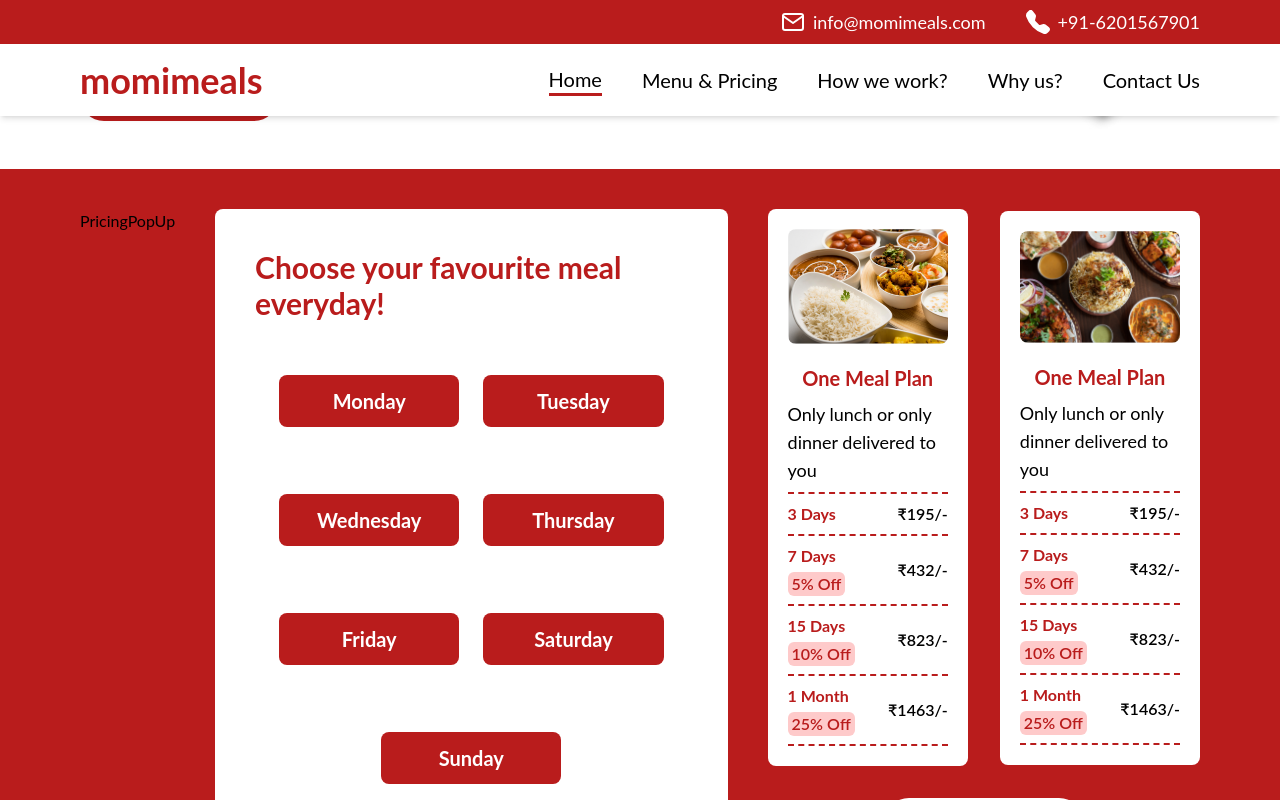
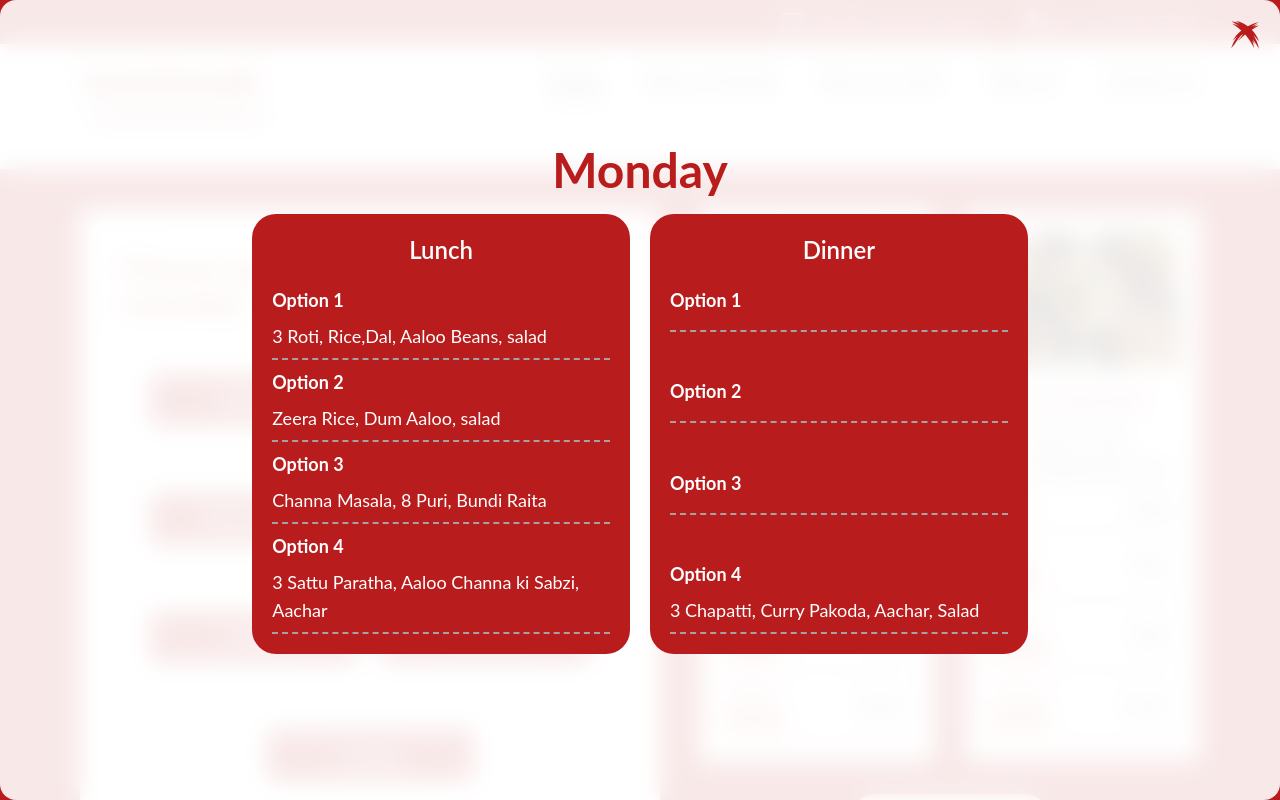
Before and after one commit to dewansijain/meal_service, a React (Create React App) app: page / in a window 1280 px wide. Both pictures are taken after a click on the element "Monday". Shown: the part 459-1259 px from the top of the page. Built offline with nearby package versions, Linux system fonts and the light colour scheme.

Commit message:
update contact and menu items

```diff
--- a/src/components/Home.jsx
+++ b/src/components/Home.jsx
@@ -8,7 +8,7 @@
         <div className="flex flex-col gap-5 lg:gap-10 flex-1 order-2 lg:order-1">
           <h1 className=" text-3xl text-center lg:text-left lg:text-6xl font-bold text-red-700">Missing Mom's Food in the New City?</h1>
           <p className="text-xl text-center lg:text-left">Enjoy the comforting flavors of home with Momimeals.Get delicious, nutritious, and safe home-cooked food delivered right to your door, reminding you of the warmth and love of your Mom.</p>
-          <button className="bg-red-700 text-white px-10 py-2 text-2xl self-center lg:self-start rounded-full">Order Now</button>
+          <a href='https://wa.me/+916201567901' rel="noreferrer" target='_blank' className="bg-red-700 hover:scale-105 active:scale-95 text-white px-10 py-2 text-2xl self-center lg:self-start rounded-full">Order Now</a>
         </div>
         <div className="flex flex-col flex-1 order-1 lg:order-2">
           <img src={image} alt="momimeals" className="w-full" />
--- a/src/components/HowWeWork.jsx
+++ b/src/components/HowWeWork.jsx
@@ -44,7 +44,7 @@
           </p>
         </div>
       </div>
-      <button className="bg-red-700 text-white px-12 py-4 text-3xl font-bold self-center rounded-full">Order Now</button>
+      <a href='https://wa.me/+916201567901' rel="noreferrer" target='_blank' className="bg-red-700 hover:scale-105 active:scale-95 text-white px-12 py-4 text-3xl font-bold self-center rounded-full">Order Now</a>
     </div>
   )
 }
--- a/src/components/MenuPricing.jsx
+++ b/src/components/MenuPricing.jsx
@@ -2,16 +2,17 @@
 import meal_1 from '../assets/meal_1.png'
 import meal_2 from '../assets/meal_2.png'
 import PricingPopUp from './PricingPopUp'
+import { AnimatePresence } from 'framer-motion'
 
 export default function MenuPricing() {
 	const data = [
-		{lunch :{option1:'3 Roti, Rice,Dal, Aaloo Beans, salad', option2:'Zeera Rice, Dum Aaloo, salad', option3:'Channa Masala, 8 Puri, Bundi Raita', option4:'3 Sattu Paratha, Aaloo Channa ki Sabzi, Aachar'}, dinner: {option1:'', option2:'', option3:'', option4:'3 Chapatti, Curry Pakoda, Aachar, Salad'}},
-		{lunch :{option1:'3 Aaloo Paratha, Dahi, Achar, Ketchup', option2:'3 Roti, Dal, Aaloo Bhujia, Rice, Aachar', option3:'2 Missi Roti, 2 Plain Roti, Curry, Zeera Aaloo', option4:'2 Roti, Matar Pulao, Tadka Dal'}, dinner: {option1:'6 Puri, Matar Paneer, Aachar', option2:'Pav Bhaji', option3:'', option4:'3 Chapatti, Shahi Paneer, Aachar'}},
-		{lunch :{option1:'Tava Pulao, Gatte ki sabzi, 2 Plain Roti, Pyaz', option2:'Chola Chawal, Salad, Aachar', option3:'3 Roti, Rice, Dal, Seasonal Sabzi', option4:'Chola, 8 Puri, Bundi Raita'}, dinner: {option1:'Channa Masala, Zeera Rice, Pyaz, Aachar', option2:'6 Puri, Channa, Kheer', option3:'', option4:'3 Chapatti, Channa Masala, Aachar'}},
-		{lunch :{option1:'3 Veg Paratha, Bundi Raita, Ketchup', option2:'Rajma Chawal, Salad, Aachar', option3:'Vegetable Pulao with Dal Fry, Aachar, Salad', option4:'3 Roti, Dal, Mix Veg, Salad'}, dinner: {option1:'', option2:'', option3:'Chinese Frankie', option4:'3 Chapatti, Achari Aaloo, Salad'}},
-		{lunch :{option1:'2 Roti, Matar Pulao, Tadka Dal', option2:'3 Roti, Dal, Aaloo matar, Aachar', option3:'3 Sattu Paratha, Chutney, Aachar', option4:'Dal, Baati, Aaloo ka chokha, Chutney'}, dinner: {option1:'Moong Dal ka Cheela, Chutney, Aachar', option2:'Idly, Sambhar, Chutney', option3:'Dal Makhni, Veg Pulao, Salad', option4:'3 Chapatti, Seasonal Sabzi, Aachar'}},
-		{lunch :{option1:'3 Roti, Dal,Rice, Mix Veg, Aachar', option2:'Plain Rice, Dal Fry with Mix Veg', option3:'3 Aaloo Paratha, Dahi, Achar, Ketchup', option4:'Masala Khichdi, Aaloo ka chokha, Aachar'}, dinner: {option1:'Pav Bhaji', option2:'Masala Frankie', option3:'Litti Chokha, Chutney, Pyaz', option4:'3 Chapatti, Gravy Aaloo, Aachar'}},
-		{lunch :{option1:'3 Roti, Rice, Dal, Seasonal Sabzi', option2:'3 Paneer Paratha, Hari Chutney, Aachar', option3:'3 Tandoori Roti, Paneer Butter Masala, Pyaz', option4:'Chhole Bhature, Pyaz'}, dinner: {option1:'Manchurian, Fried Rice', option2:'1 Veg Roll, Macroni', option3:'Manchurian, Chowmin', option4:'3 Chapatti, MixVeg, Salad'}},
+		{day: 'Monday',lunch :{option1:'3 Roti, Rice,Dal, Aaloo Beans, salad', option2:'Zeera Rice, Dum Aaloo, salad', option3:'Channa Masala, 8 Puri, Bundi Raita', option4:'3 Sattu Paratha, Aaloo Channa ki Sabzi, Aachar'}, dinner: {option1:'', option2:'', option3:'', option4:'3 Chapatti, Curry Pakoda, Aachar, Salad'}},
+		{day: 'Tuesday',lunch :{option1:'3 Aaloo Paratha, Dahi, Achar, Ketchup', option2:'3 Roti, Dal, Aaloo Bhujia, Rice, Aachar', option3:'2 Missi Roti, 2 Plain Roti, Curry, Zeera Aaloo', option4:'2 Roti, Matar Pulao, Tadka Dal'}, dinner: {option1:'6 Puri, Matar Paneer, Aachar', option2:'Pav Bhaji', option3:'', option4:'3 Chapatti, Shahi Paneer, Aachar'}},
+		{day: 'Wednesday',lunch :{option1:'Tava Pulao, Gatte ki sabzi, 2 Plain Roti, Pyaz', option2:'Chola Chawal, Salad, Aachar', option3:'3 Roti, Rice, Dal, Seasonal Sabzi', option4:'Chola, 8 Puri, Bundi Raita'}, dinner: {option1:'Channa Masala, Zeera Rice, Pyaz, Aachar', option2:'6 Puri, Channa, Kheer', option3:'', option4:'3 Chapatti, Channa Masala, Aachar'}},
+		{day: 'Thursday',lunch :{option1:'3 Veg Paratha, Bundi Raita, Ketchup', option2:'Rajma Chawal, Salad, Aachar', option3:'Vegetable Pulao with Dal Fry, Aachar, Salad', option4:'3 Roti, Dal, Mix Veg, Salad'}, dinner: {option1:'', option2:'', option3:'Chinese Frankie', option4:'3 Chapatti, Achari Aaloo, Salad'}},
+		{day: 'Friday',lunch :{option1:'2 Roti, Matar Pulao, Tadka Dal', option2:'3 Roti, Dal, Aaloo matar, Aachar', option3:'3 Sattu Paratha, Chutney, Aachar', option4:'Dal, Baati, Aaloo ka chokha, Chutney'}, dinner: {option1:'Moong Dal ka Cheela, Chutney, Aachar', option2:'Idly, Sambhar, Chutney', option3:'Dal Makhni, Veg Pulao, Salad', option4:'3 Chapatti, Seasonal Sabzi, Aachar'}},
+		{day: 'Saturday',lunch :{option1:'3 Roti, Dal,Rice, Mix Veg, Aachar', option2:'Plain Rice, Dal Fry with Mix Veg', option3:'3 Aaloo Paratha, Dahi, Achar, Ketchup', option4:'Masala Khichdi, Aaloo ka chokha, Aachar'}, dinner: {option1:'Pav Bhaji', option2:'Masala Frankie', option3:'Litti Chokha, Chutney, Pyaz', option4:'3 Chapatti, Gravy Aaloo, Aachar'}},
+		{day: 'Sunday',lunch :{option1:'3 Roti, Rice, Dal, Seasonal Sabzi', option2:'3 Paneer Paratha, Hari Chutney, Aachar', option3:'3 Tandoori Roti, Paneer Butter Masala, Pyaz', option4:'Chhole Bhature, Pyaz'}, dinner: {option1:'Manchurian, Fried Rice', option2:'1 Veg Roll, Macroni', option3:'Manchurian, Chowmin', option4:'3 Chapatti, MixVeg, Salad'}},
 	]
 	const [assignData, setAssignData] = React.useState(data[0])
 	const [popupVisible, setPopupVisible] = React.useState(false)
@@ -22,29 +23,31 @@
 
 	return (
 		<div className="px-5 py-10 lg:px-20 bg-red-700 flex flex-col lg:flex-row gap-10" id='menu'>
+			<AnimatePresence>
 			{popupVisible && <PricingPopUp assignData={assignData} setPopupVisible={setPopupVisible} />}
+			</AnimatePresence>
 			<div className='flex p-10 flex-1 bg-white rounded-lg flex-col justify-between items-center gap-8'>
 				<h2 className='text-3xl font-bold text-red-700 text-center lg:text-left'>Choose your favourite meal everyday!</h2>
 				<div className="flex flex-row flex-wrap gap-6 flex-1 justify-center items-center">
-					<div className="flex flex-col w-5/12 p-3 bg-red-700 rounded-lg items-center justify-center" onClick={() => handleClick(0)}>
+					<div className="flex flex-col w-5/12 p-3 bg-red-700 rounded-lg items-center justify-center cursor-pointer hover:scale-105 active:scale-95" onClick={() => handleClick(0)}>
 						<h3 className="text-sm lg:text-xl font-bold text-white">Monday</h3>
 					</div>
-					<div className="flex flex-col w-5/12 p-3 bg-red-700 rounded-lg items-center justify-center" onClick={() => handleClick(1)}>
+					<div className="flex flex-col w-5/12 p-3 bg-red-700 rounded-lg items-center justify-center cursor-pointer hover:scale-105 active:scale-95" onClick={() => handleClick(1)}>
 						<h3 className="text-sm lg:text-xl font-bold text-white">Tuesday</h3>
 					</div>
-					<div className="flex flex-col w-5/12 p-3 bg-red-700 rounded-lg items-center justify-center" onClick={() => handleClick(2)}>
+					<div className="flex flex-col w-5/12 p-3 bg-red-700 rounded-lg items-center justify-center cursor-pointer hover:scale-105 active:scale-95" onClick={() => handleClick(2)}>
 						<h3 className="text-sm lg:text-xl font-bold text-white">Wednesday</h3>
 					</div>
-					<div className="flex flex-col w-5/12 p-3 bg-red-700 rounded-lg items-center justify-center" onClick={() => handleClick(3)}>
+					<div className="flex flex-col w-5/12 p-3 bg-red-700 rounded-lg items-center justify-center cursor-pointer hover:scale-105 active:scale-95" onClick={() => handleClick(3)}>
 						<h3 className="text-sm lg:text-xl font-bold text-white">Thursday</h3>
 					</div>
-					<div className="flex flex-col w-5/12 p-3 bg-red-700 rounded-lg items-center justify-center" onClick={() => handleClick(4)}>
+					<div className="flex flex-col w-5/12 p-3 bg-red-700 rounded-lg items-center justify-center cursor-pointer hover:scale-105 active:scale-95" onClick={() => handleClick(4)}>
 						<h3 className="text-sm lg:text-xl font-bold text-white">Friday</h3>
 					</div>
-					<div className="flex flex-col w-5/12 p-3 bg-red-700 rounded-lg items-center justify-center" onClick={() => handleClick(5)}>
+					<div className="flex flex-col w-5/12 p-3 bg-red-700 rounded-lg items-center justify-center cursor-pointer hover:scale-105 active:scale-95" onClick={() => handleClick(5)}>
 						<h3 className="text-sm lg:text-xl font-bold text-white">Saturday</h3>
 					</div>
-					<div className="flex flex-col w-5/12 p-3 bg-red-700 rounded-lg items-center justify-center" onClick={() => handleClick(6)}>
+					<div className="flex flex-col w-5/12 p-3 bg-red-700 rounded-lg items-center justify-center cursor-pointer hover:scale-105 active:scale-95" onClick={() => handleClick(6)}>
 						<h3 className="text-sm lg:text-xl font-bold text-white">Sunday</h3>
 					</div>
 				</div>
@@ -128,7 +131,7 @@
 						</div>
 					</div>
 				</div>
-				<button className="bg-white text-red-700 px-10 py-2 text-2xl rounded-full">Order Now</button>
+				<a href='https://wa.me/+916201567901' rel="noreferrer" target='_blank' className="bg-white hover:scale-105 active:scale-95 text-red-700 px-10 py-2 text-2xl rounded-full">Order Now</a>
 			</div>
 		</div>
 	)
--- a/src/components/PricingPopUp.jsx
+++ b/src/components/PricingPopUp.jsx
@@ -1,7 +1,70 @@
 import React from 'react'
+import { GiCrossMark } from 'react-icons/gi'
+import { motion } from 'framer-motion'
 
-export default function PricingPopUp() {
+export default function PricingPopUp({ assignData, setPopupVisible }) {
+  const variants = {
+    hidden: { opacity: 0, y: -100 },
+    visible: { opacity: 1, y: 0 },
+    exit: { opacity: 0, y: -100 }
+  }
   return (
-    <div>PricingPopUp</div>
+    <motion.div
+      variants={variants}
+      initial='hidden'
+      animate='visible'
+      exit='exit'
+      duration={0.5}
+      transition={{ type: 'spring', stiffness: 100 }}
+    className='flex flex-col gap-5 items-center justify-center fixed top-0 left-0 w-full h-screen z-50 backdrop-blur-md'>
+      <div className='flex relative flex-col gap-5 items-center h-screen w-screen justify-center bg-white/60 lg:bg-white/90 p-3 lg:p-10 lg:rounded-2xl'>
+        <GiCrossMark className='absolute top-5 right-5 text-3xl text-red-700 cursor-pointer' onClick={() => setPopupVisible(false)} />
+        <h1 className='text-2xl lg:text-5xl font-bold text-red-700'>{assignData.day}</h1>
+        <div className='flex flex-col lg:flex-row gap-2 lg:gap-5 overflow-y-auto px-3'>
+          <div className='flex flex-col flex-1 gap-5 bg-red-700 p-5 rounded-3xl'>
+            <h2 className=' text-lg lg:text-2xl text-center font-semibold text-white'>Lunch</h2>
+            <div className='flex flex-col gap-2 flex-1 justify-between'>
+              <div className='flex flex-col gap-0.5 lg:gap-2 border-b-2 pb-2 border-neutral-400 border-dashed'>
+                <p className='text-md lg:text-lg font-bold text-white'>Option 1</p>
+                <p className='text-md lg:text-lg text-white'>{assignData.lunch.option1}</p>
+              </div>
+              <div className='flex flex-col gap-0.5 lg:gap-2 border-b-2 pb-2 border-neutral-400 border-dashed'>
+                <p className='text-md lg:text-lg font-bold text-white'>Option 2</p>
+                <p className='text-md lg:text-lg text-white'>{assignData.lunch.option2}</p>
+              </div>
+              <div className='flex flex-col gap-0.5 lg:gap-2 border-b-2 pb-2 border-neutral-400 border-dashed'>
+                <p className='text-md lg:text-lg font-bold text-white'>Option 3</p>
+                <p className='text-md lg:text-lg text-white'>{assignData.lunch.option3}</p>
+              </div>
+              <div className='flex flex-col gap-0.5 lg:gap-2 border-b-2 pb-2 border-neutral-400 border-dashed'>
+                <p className='text-md lg:text-lg font-bold text-white'>Option 4</p>
+                <p className='text-md lg:text-lg text-white'>{assignData.lunch.option4}</p>
+              </div>
+            </div>
+          </div>
+          <div className='flex flex-col flex-1 gap-5 bg-red-700 p-5 rounded-3xl'>
+            <h2 className=' text-lg lg:text-2xl text-center font-semibold text-white'>Dinner</h2>
+            <div className='flex flex-col gap-2 flex-1 justify-between'>
+              <div className='flex flex-col gap-0.5 lg:gap-2 border-b-2 pb-2 border-neutral-400 border-dashed'>
+                <p className='text-md lg:text-lg font-bold text-white'>Option 1</p>
+                <p className='text-md lg:text-lg text-white'>{assignData.dinner.option1}</p>
+              </div>
+              <div className='flex flex-col gap-0.5 lg:gap-2 border-b-2 pb-2 border-neutral-400 border-dashed'>
+                <p className='text-md lg:text-lg font-bold text-white'>Option 2</p>
+                <p className='text-md lg:text-lg text-white'>{assignData.dinner.option2}</p>
+              </div>
+              <div className='flex flex-col gap-0.5 lg:gap-2 border-b-2 pb-2 border-neutral-400 border-dashed'>
+                <p className='text-md lg:text-lg font-bold text-white'>Option 3</p>
+                <p className='text-md lg:text-lg text-white'>{assignData.dinner.option3}</p>
+              </div>
+              <div className='flex flex-col gap-0.5 lg:gap-2 border-b-2 pb-2 border-neutral-400 border-dashed'>
+                <p className='text-md lg:text-lg font-bold text-white'>Option 4</p>
+                <p className='text-md lg:text-lg text-white'>{assignData.dinner.option4}</p>
+              </div>
+            </div>
+          </div>
+        </div>
+      </div>
+    </motion.div>
   )
 }
```
Also changed, not shown: src/components/Contact.jsx (+8 -2 lines).
